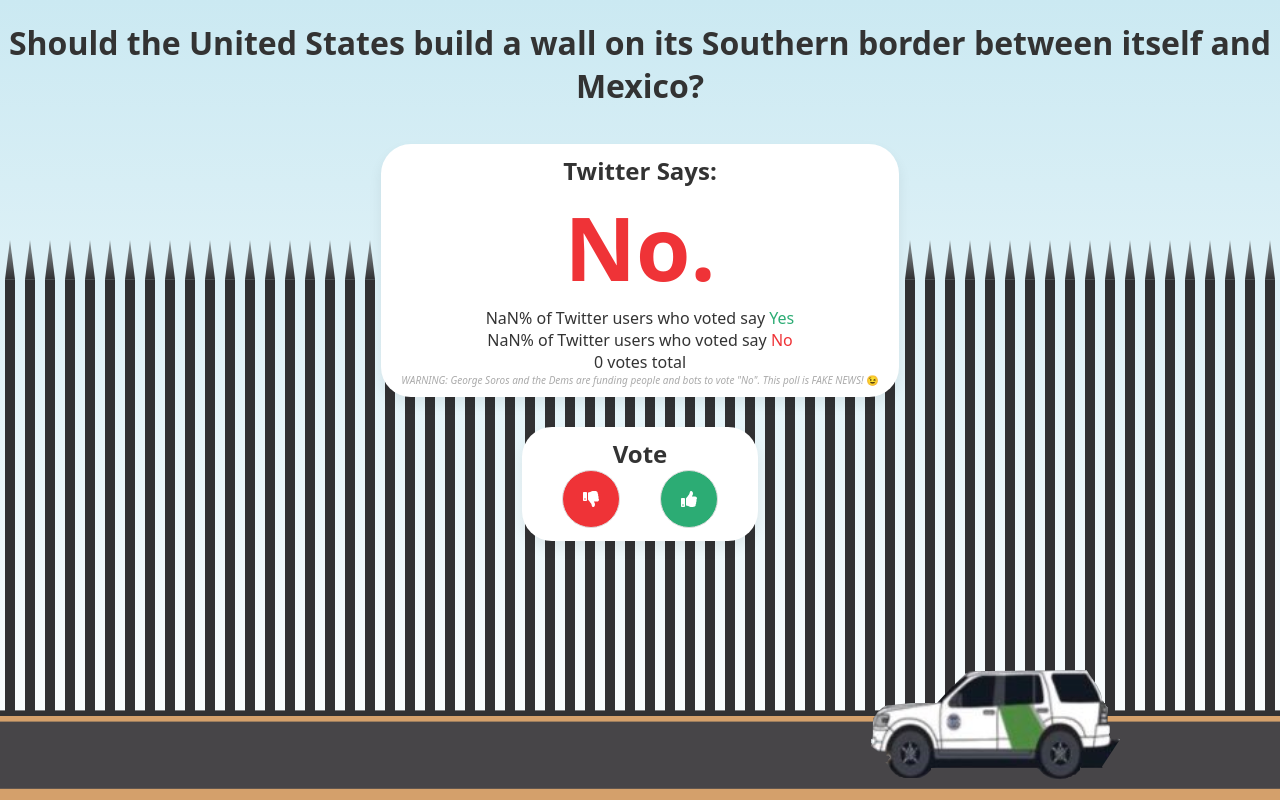
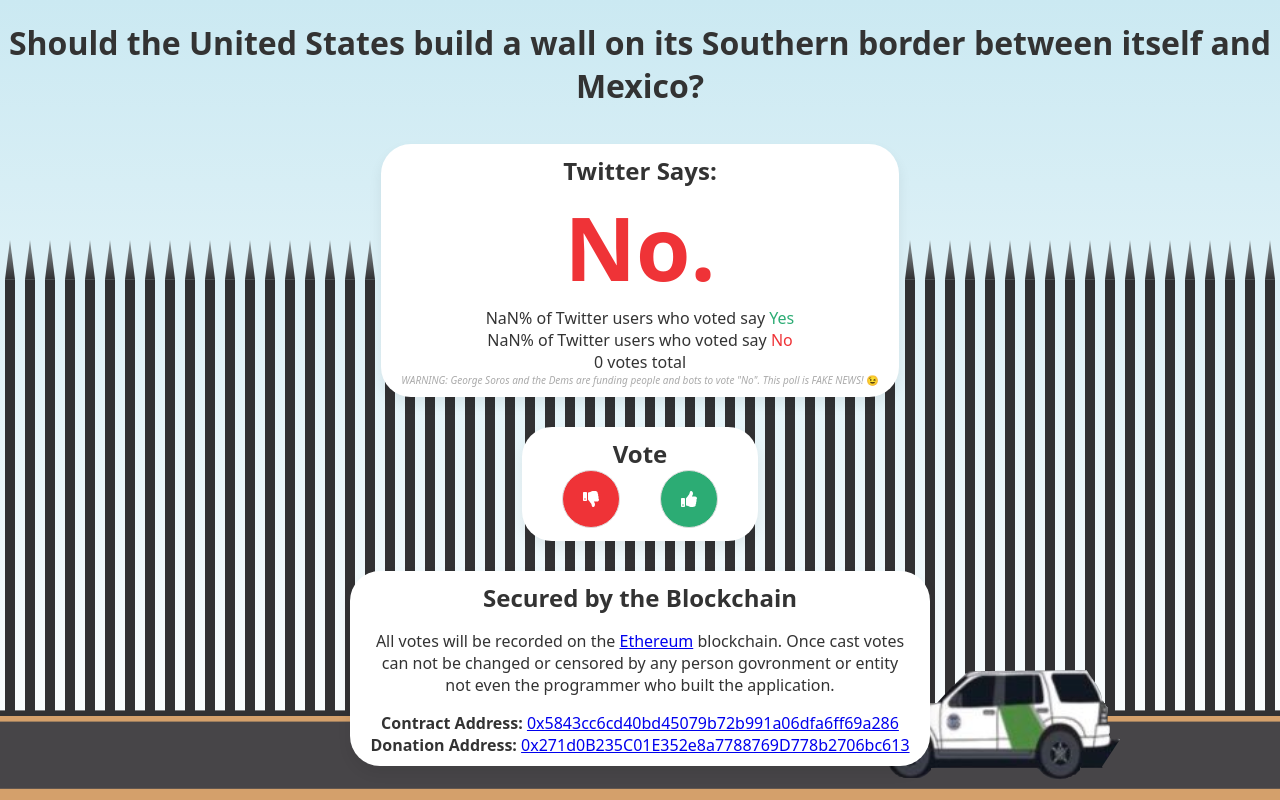
Before and after one commit to masonforest/dowewantawall.com, a React (Create React App) app in the folder frontend/: page / in a window 1280 px wide. Built offline with nearby package versions, Linux system fonts and the light colour scheme; no server answers.

Commit message:
Add contract and donation addresses to homepage

```diff
--- a/frontend/src/App.css
+++ b/frontend/src/App.css
@@ -45,7 +45,7 @@
 }
 
 section {
-  max-width: 520px;
+  max-width: 540px;
   background-color: #fff;
   padding: 10px 20px;
   margin: 15px auto;
--- a/frontend/src/App.js
+++ b/frontend/src/App.js
@@ -100,13 +100,14 @@
             <FontAwesomeIcon onClick={() => this.signInAndVote(false)} icon="thumbs-down" className="vote-button no" />
             <FontAwesomeIcon onClick={() => this.signInAndVote(true)} icon="thumbs-up"  className="vote-button yes" />
         </section>
-        {/*
         <section>
           <h2>Secured by the Blockchain</h2>
 
           <p>All votes will be recorded on the <a href="https://ethereum.org/">Ethereum</a> blockchain. Once cast votes can not be changed or censored by any person govronment or entity not even the programmer who built the application.</p>
+      <div><strong>Contract Address:</strong> <a href="https://etherscan.io/address/0x5843cc6cd40bd45079b72b991a06dfa6ff69a286#readContract">0x5843cc6cd40bd45079b72b991a06dfa6ff69a286</a></div>
+      <div><strong>Donation Address:</strong> <a href="https://etherscan.io/address/0x271d0B235C01E352e8a7788769D778b2706bc613">0x271d0B235C01E352e8a7788769D778b2706bc613</a></div>
+
         </section>
-        */}
       </React.Fragment>
     );
   }
```
